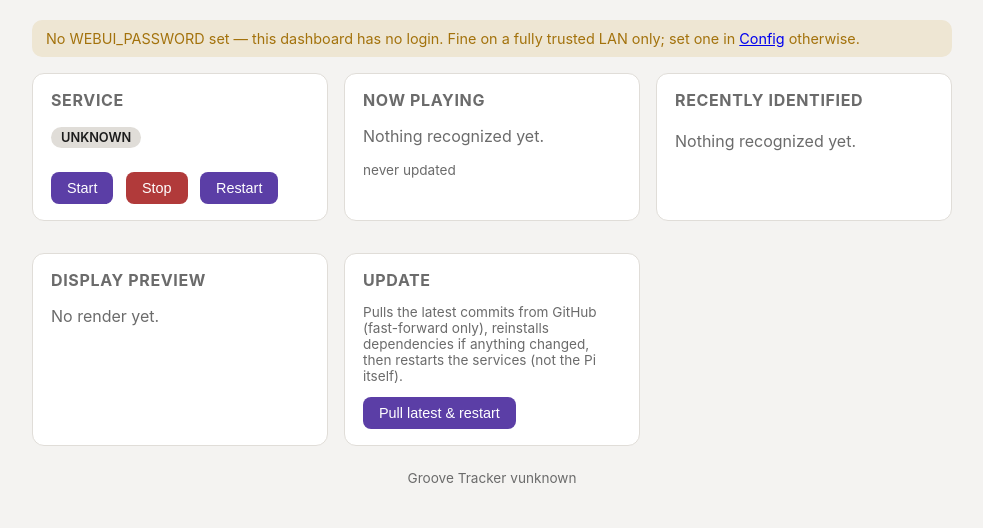
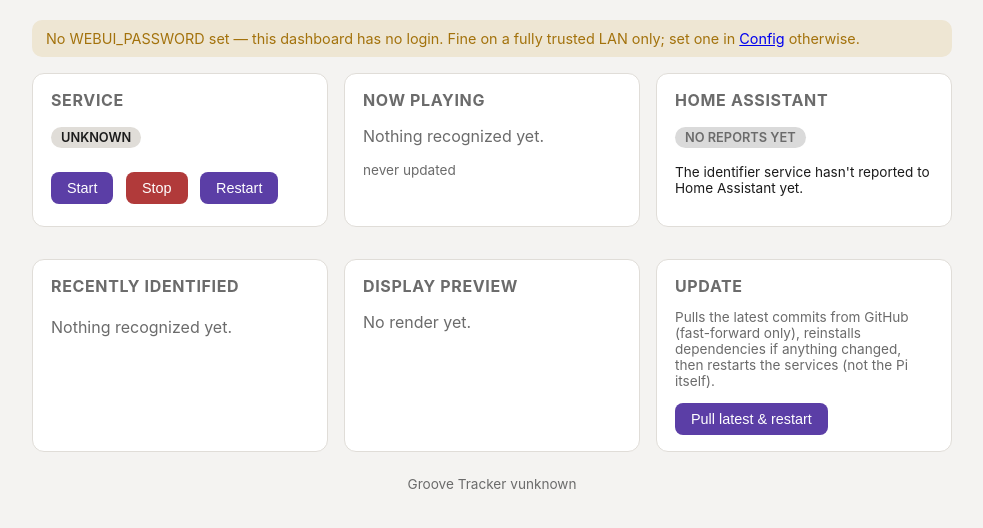
Before and after one commit to joecan2/Groove-Tracker, a Flask app: page / in a window 1280 px wide. Shown: the part 50-578 px from the top of the page, without its empty margins (148-1131 px from the left). Run offline with Flask 3, Linux system fonts and the light colour scheme; parts of the project's set-up code (start-up, migrations or seed data) failed here and were passed over.

Commit message:
v1.2.0: show Home Assistant connection status on the dashboard
Each report to Home Assistant now records its outcome (connected,
error with message, not configured, mock), shown in a new dashboard
card with the entity being used, when it last worked, and the last
error. It says so when no report has arrived recently, e.g. because
the identifier service isn't running.

Co-Authored-By: Claude Sonnet 5.5 <noreply@anthropic.com>

```diff
--- a/groove_tracker/config.py
+++ b/groove_tracker/config.py
@@ -164,4 +164,8 @@ DISPLAY_PREVIEW_PATH = os.path.join(STATE_DIR, "now_playing.png")
 # Rolling log of recently recognized songs (newest first), for the web
 # UI's "Recently identified" list -- see status.py's append_history().
 HISTORY_PATH = os.path.join(STATE_DIR, "history.json")
+
+# Outcome of the most recent Home Assistant report, for the dashboard's
+# "Home Assistant" card -- see status.write_ha_status().
+HA_STATUS_PATH = os.path.join(STATE_DIR, "ha_status.json")
 HISTORY_MAX_ENTRIES = int(os.getenv("HISTORY_MAX_ENTRIES", "5"))
--- a/groove_tracker/status.py
+++ b/groove_tracker/status.py
@@ -154,6 +154,42 @@ def append_history(song, owned):
     os.replace(tmp_path, config.HISTORY_PATH)
 
 
+def write_ha_status(state, error=None):
+    """Records the outcome of the latest Home Assistant report, for the
+    dashboard. `state` is one of: "connected", "error", "disabled" (HA_URL/
+    HA_TOKEN not set) or "mock". last_ok_at and last_error survive across
+    calls so the dashboard can show e.g. "last worked 3m ago" while it's
+    currently failing.
+    """
+    previous = read_ha_status()
+    now = time.time()
+    record = {
+        "state": state,
+        "checked_at": now,
+        "last_ok_at": now if state == "connected" else previous.get("last_ok_at"),
+        "last_error": error if state == "error" else previous.get("last_error"),
+        "last_error_at": now if state == "error" else previous.get("last_error_at"),
+        "entity_id": config.HA_PLAYING_ENTITY_ID,
+        "url": config.HA_URL,
+    }
+    os.makedirs(config.STATE_DIR, exist_ok=True)
+    tmp_path = config.HA_STATUS_PATH + ".tmp"
+    with open(tmp_path, "w") as f:
+        json.dump(record, f)
+    os.replace(tmp_path, config.HA_STATUS_PATH)
+
+
+def read_ha_status():
+    """The last Home Assistant report outcome, or {} if there hasn't been
+    one yet (or the file is unreadable)."""
+    try:
+        with open(config.HA_STATUS_PATH) as f:
+            record = json.load(f)
+    except (OSError, json.JSONDecodeError):
+        return {}
+    return record if isinstance(record, dict) else {}
+
+
 def read_history():
     """Returns the rolling history list (newest first), or [] if it
     doesn't exist yet or is unreadable (see read_status's docstring for
--- a/groove_tracker/webui/app.py
+++ b/groove_tracker/webui/app.py
@@ -14,6 +14,7 @@ usable even if the main service is stopped or crashed.
 import functools
 import os
 import secrets
+import time
 
 from flask import Flask, jsonify, redirect, render_template, request, send_file, session, url_for
 
@@ -61,6 +62,11 @@ def create_app():
         session.clear()
         return redirect(url_for("login"))
 
+    def _ha_payload():
+        # "now" is the server's clock, so the page can work out how old a
+        # report is without trusting the viewer's own (possibly skewed) clock.
+        return {**status.read_ha_status(), "now": time.time()}
+
     @app.get("/")
     @login_required
     def dashboard():
@@ -74,6 +80,7 @@ def create_app():
             disk_commit=status.current_commit(),
             version=status.current_version() or "unknown",
             history=status.read_history(),
+            ha=_ha_payload(),
             service_status=service_state,
             password_configured=_password_configured(),
             preview_exists=os.path.exists(config.DISPLAY_PREVIEW_PATH),
@@ -88,6 +95,7 @@ def create_app():
             **status.read_status(),
             "service_status": service_control.get_status(),
             "history": status.read_history(),
+            "home_assistant": _ha_payload(),
         })
 
     @app.get("/preview.png")
--- a/groove_tracker/webui/templates/dashboard.html
+++ b/groove_tracker/webui/templates/dashboard.html
@@ -47,6 +47,15 @@
       </p>
       <p class="error small" data-role="error-msg">{{ status.error or "" }}</p>
     </div>
+  </div>
+
+  <div class="card">
+    <h2>Home Assistant</h2>
+    <p><span id="ha-badge" class="badge inactive">checking</span></p>
+    <p id="ha-headline" class="small"></p>
+    <p id="ha-entity" class="muted small"></p>
+    <p id="ha-last-ok" class="muted small"></p>
+    <p id="ha-error" class="error small"></p>
   </div>
 
   <div class="card">
@@ -137,6 +146,52 @@ function renderHistory(history) {
   });
 }
 
+const HA_STALE_AFTER = 300;  // seconds without a report before we say so
+
+function agoText(seconds) {
+  const secs = Math.max(0, Math.round(seconds));
+  if (secs < 60) return `${secs}s ago`;
+  if (secs < 3600) return `${Math.round(secs / 60)}m ago`;
+  if (secs < 86400) return `${Math.round(secs / 3600)}h ago`;
+  return `${Math.round(secs / 86400)}d ago`;
+}
+
+function renderHomeAssistant(ha) {
+  const badge = document.getElementById("ha-badge");
+  const headline = document.getElementById("ha-headline");
+  const entity = document.getElementById("ha-entity");
+  const lastOk = document.getElementById("ha-last-ok");
+  const error = document.getElementById("ha-error");
+
+  let label, cls, text;
+  const age = ha.checked_at ? ha.now - ha.checked_at : null;
+  if (!ha.state) {
+    [label, cls, text] = ["No reports yet", "inactive",
+      "The identifier service hasn't reported to Home Assistant yet."];
+  } else if (age > HA_STALE_AFTER && ha.state !== "disabled") {
+    [label, cls, text] = ["No recent report", "inactive",
+      `Last report was ${agoText(age)}. Is the identifier service running?`];
+  } else if (ha.state === "connected") {
+    [label, cls, text] = ["Connected", "active", "Reporting to Home Assistant normally."];
+  } else if (ha.state === "error") {
+    [label, cls, text] = ["Error", "failed", "The last report to Home Assistant failed."];
+  } else if (ha.state === "disabled") {
+    [label, cls, text] = ["Not configured", "inactive",
+      "HA_URL or HA_TOKEN is blank, so nothing is sent. Set both on the Config page to enable it."];
+  } else if (ha.state === "mock") {
+    [label, cls, text] = ["Mock mode", "inactive", "MOCK_MODE is on, so nothing is really sent."];
+  }
+
+  badge.textContent = label;
+  badge.className = "badge " + cls;
+  headline.textContent = text;
+  entity.textContent = ha.entity_id ? `Entity: ${ha.entity_id}` + (ha.url ? ` @ ${ha.url}` : "") : "";
+  lastOk.textContent = ha.last_ok_at ? `Last successful report: ${agoText(ha.now - ha.last_ok_at)}` : "";
+  error.textContent = ha.last_error
+    ? `Last error (${agoText(ha.now - ha.last_error_at)}): ${ha.last_error}`
+    : "";
+}
+
 async function refresh() {
   try {
     const res = await fetch("{{ url_for('api_status') }}");
@@ -159,6 +214,7 @@ async function refresh() {
     card.querySelector('[data-role="error-msg"]').textContent = data.error || "";
     document.getElementById("updated-ago").textContent = timeAgo(data.updated_at);
     renderHistory(data.history);
+    renderHomeAssistant(data.home_assistant);
 
     const img = document.getElementById("preview-img");
     if (img) img.src = "{{ url_for('preview') }}?t=" + Date.now();
@@ -173,6 +229,8 @@ async function refresh() {
 document.querySelectorAll("#history-list .history-ago").forEach(el => {
   el.textContent = shortTimeAgo(parseFloat(el.dataset.recognizedAt));
 });
+
+renderHomeAssistant({{ ha|tojson }});
 
 setInterval(refresh, 5000);
 
```
Also changed, not shown: groove_tracker/home_assistant.py (+12 -3 lines), tests/test_status.py (+34 -0 lines), 1 other file.
